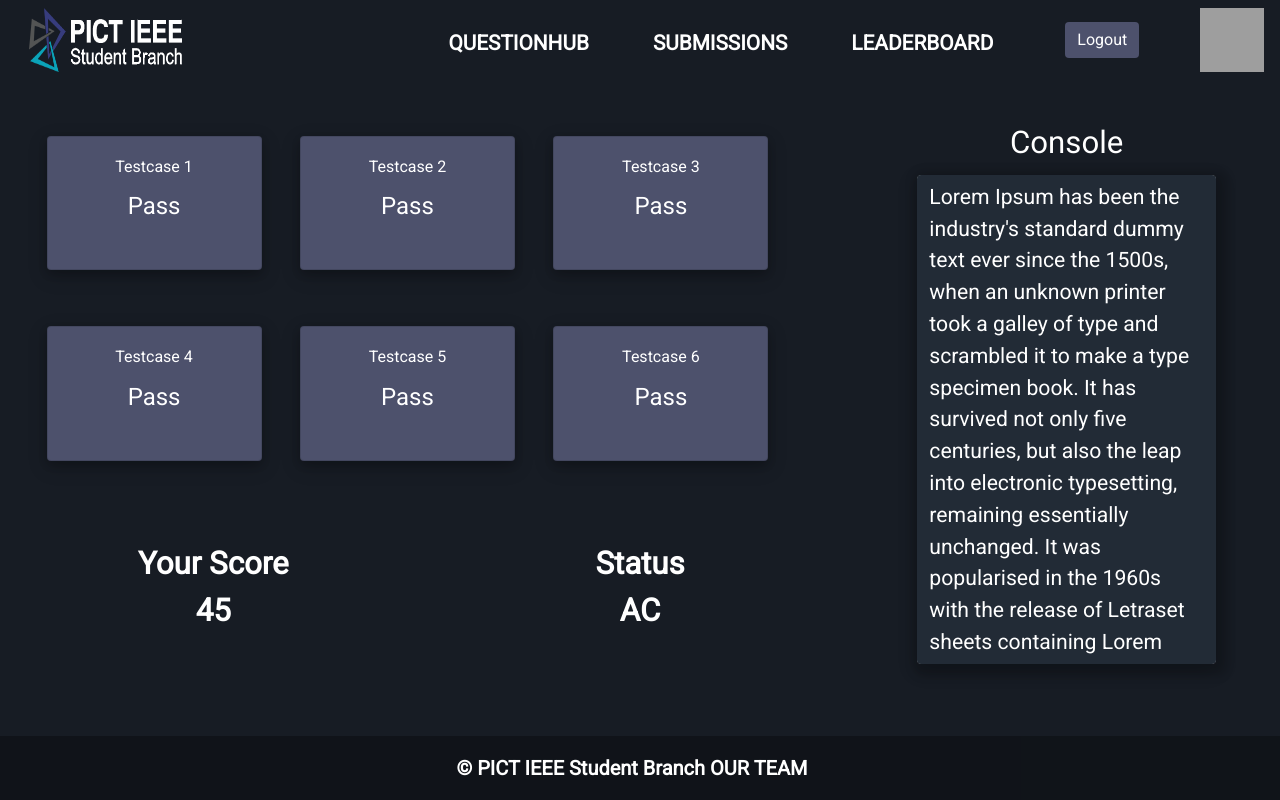
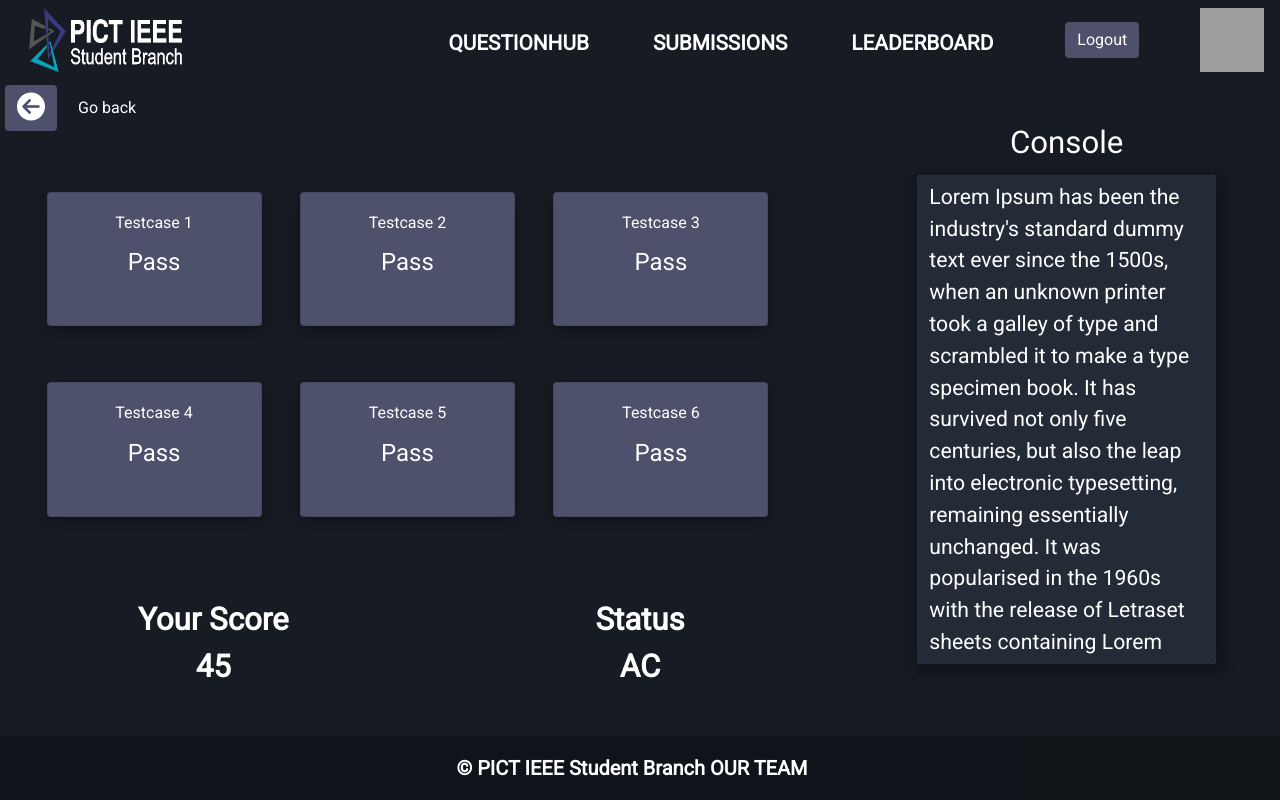
Before and after one commit to meghadandapat/CTD-RC2-Frontend, a React (Create React App) app: page /testcases in a window 1280 px wide. Built offline with nearby package versions, Linux system fonts and the light colour scheme; grey boxes are pictures that could not be loaded.

Commit message:
testcase back button

```diff
--- a/src/components/Testcase/Testcase.js
+++ b/src/components/Testcase/Testcase.js
@@ -1,16 +1,24 @@
 import React from "react";
-import { Container, Row, Col, Form } from "react-bootstrap";
+import { Container, Row, Col, Form, Button } from "react-bootstrap";
 import "./Testcase.css";
 import TestcaseCard from "./TestcaseCard";
+import { useHistory } from "react-router-dom";
+
 
 const Testcase = () => {
   const List1 = [1, 2, 3].map((num) => <TestcaseCard val={num} />);
   const List2 = [4, 5, 6].map((num) => <TestcaseCard val={num}/>);
+  let history = useHistory();
+
 
   return (
     <Container fluid>
       <Row>
         <Col lg={8}>
+          <Row ><Button variant="default" style={{ margin: "5px" }} onClick={() => history.goBack()}><i className="fas fa-arrow-circle-left" style={{ fontSize: "28px" }}></i></Button>
+          <div><p style={{color:"white", margin:"2vh"}}>Go back</p></div>
+          </Row>
+
           <Row className="justify-content-center">{List1}</Row>
           <Row className="justify-content-center">{List2}</Row>
           <Row >
```
